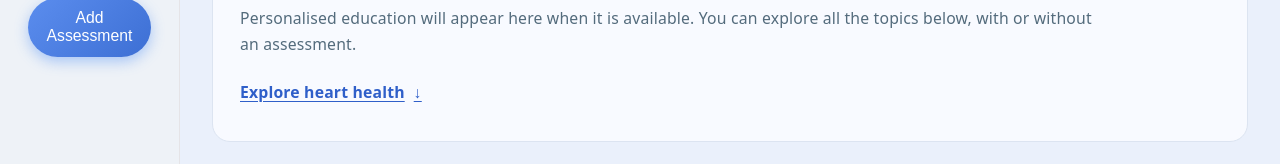
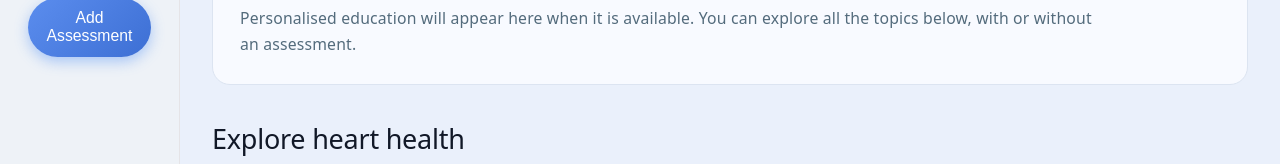
Before and after one commit to RackyDay/ai-cardiometabolic-risk, a React app in the folder frontend/: page /learn in a window 1280 px wide. Shown: the part 214-378 px from the top of the page. Built offline with nearby package versions, Linux system fonts and the light colour scheme; no server answers; the HTML template or start-up script is replaced by a standard one.

Commit message:
Remove unused explore link and related styles from LearnPage

```diff
--- a/frontend/src/pages/learn/LearnPage.css
+++ b/frontend/src/pages/learn/LearnPage.css
@@ -38,33 +38,8 @@
   line-height: 1.6;
 }
 
-.learn-explore-link {
-  display: inline-flex;
-  align-items: center;
-  gap: 0.5rem;
-  min-height: 44px;
-  margin-top: 0.75rem;
-  color: #2f5fc9;
-  font-size: 0.875rem;
-  font-weight: 600;
-  text-decoration: underline;
-  text-underline-offset: 0.2em;
-}
-
-.learn-explore-link:hover {
-  color: #234a9e;
-}
-
-.learn-explore-link:focus-visible,
-.learn-explore:focus-visible {
-  outline: 3px solid #2f5fc9;
-  outline-offset: 4px;
-  border-radius: 4px;
-}
-
 .learn-explore {
   min-width: 0;
-  scroll-margin-top: 1rem;
 }
 
 .learn-factor-group {
--- a/frontend/src/pages/learn/LearnPage.jsx
+++ b/frontend/src/pages/learn/LearnPage.jsx
@@ -14,7 +14,6 @@ function LearnPage() {
         id="learn-explore"
         className="learn-explore"
         aria-labelledby="learn-explore-title"
-        tabIndex={-1}
       >
         <h2 id="learn-explore-title" className="learn-section-title">
           Explore heart health
--- a/frontend/src/pages/learn/components/PersonalisedEducation.jsx
+++ b/frontend/src/pages/learn/components/PersonalisedEducation.jsx
@@ -11,9 +11,6 @@ function PersonalisedEducation() {
         Personalised education will appear here when it is available. You can
         explore all the topics below, with or without an assessment.
       </p>
-      <a className="learn-explore-link" href="#learn-explore">
-        Explore heart health <span aria-hidden="true">↓</span>
-      </a>
     </section>
   );
 }
```
Also changed, not shown: 1 other file (tests, documents, lock files or other folders).
